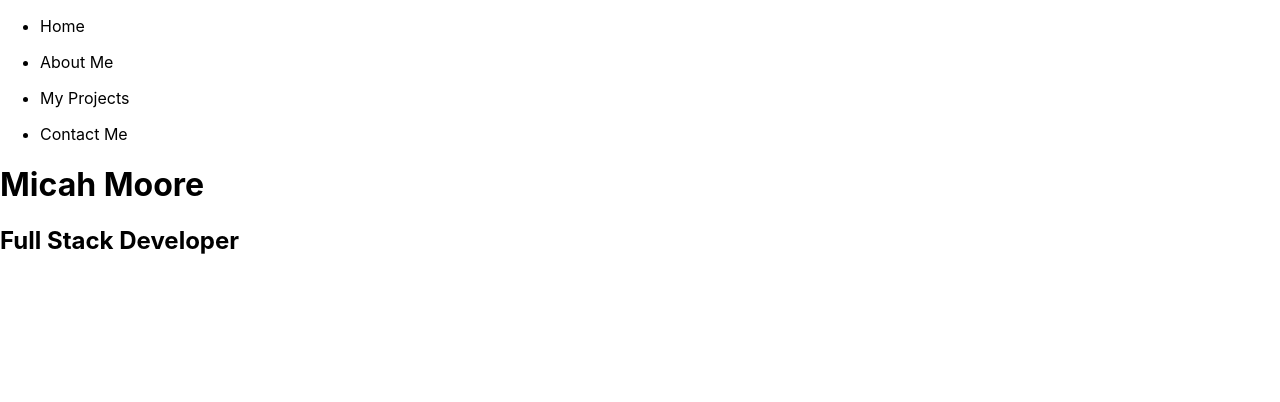
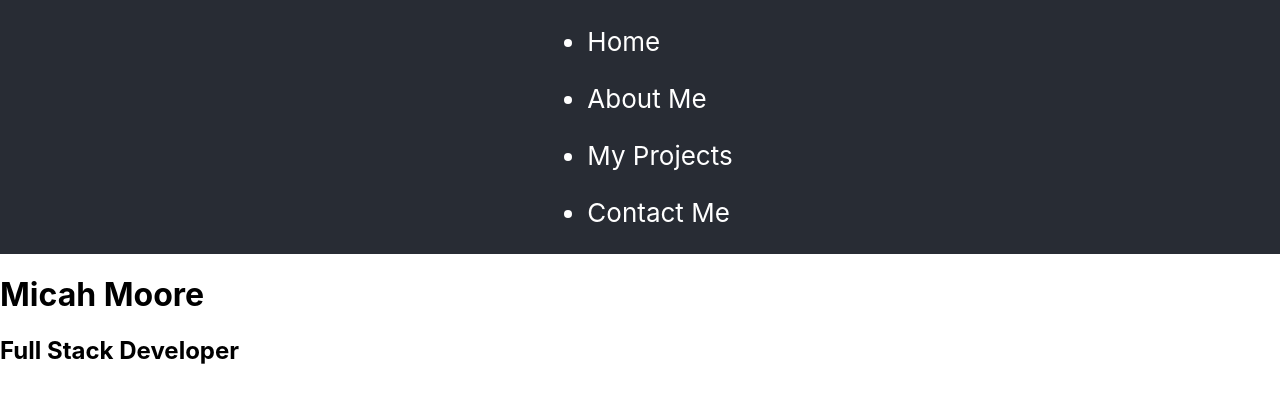
Before and after one commit to micahmoore95/react-portfolio, a React (Create React App) app: page / in a window 1280 px wide. Shown: the top 402 px of the page. Built offline with nearby package versions, Linux system fonts and the light colour scheme.

Commit message:
small css fix

```diff
--- a/src/App.css
+++ b/src/App.css
@@ -15,7 +15,7 @@
 
 .App-header {
   background-color: #282c34;
-  min-height: 100vh;
+  min-height: 10vh;
   display: flex;
   flex-direction: column;
   align-items: center;
--- a/src/components/Header.js
+++ b/src/components/Header.js
@@ -20,7 +20,7 @@ const Header = (props) => {
     };
 
     return (
-        <header>
+        <header className='App-header'>
             <div className={`menu-btn ${showMenu && 'close'}`} onClick={() => toggleMenu()}>
                 <div className='btn-line'></div>
                 <div className='btn-line'></div>
```
Also changed, not shown: src/components/Projects.js (line endings or trailing spaces).
